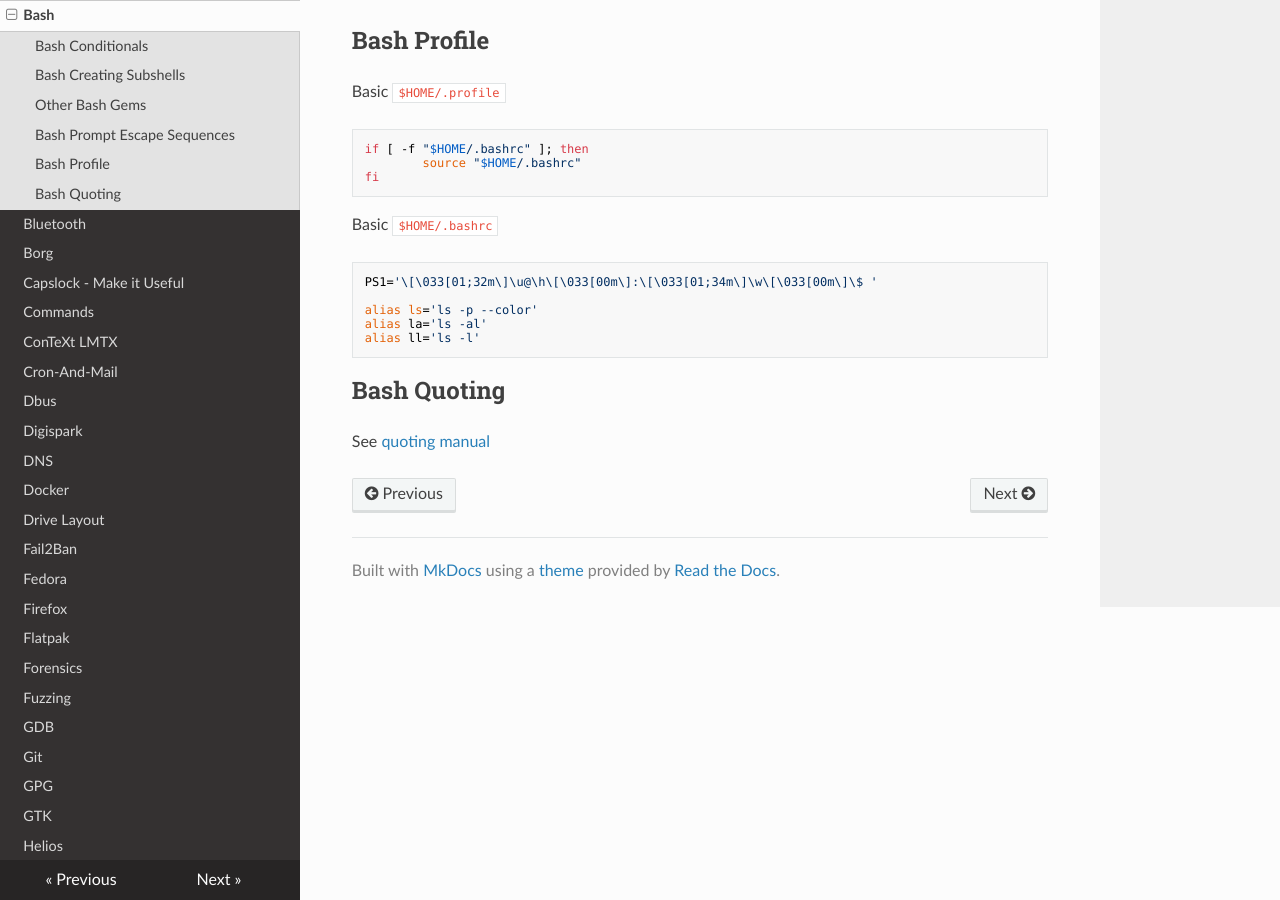
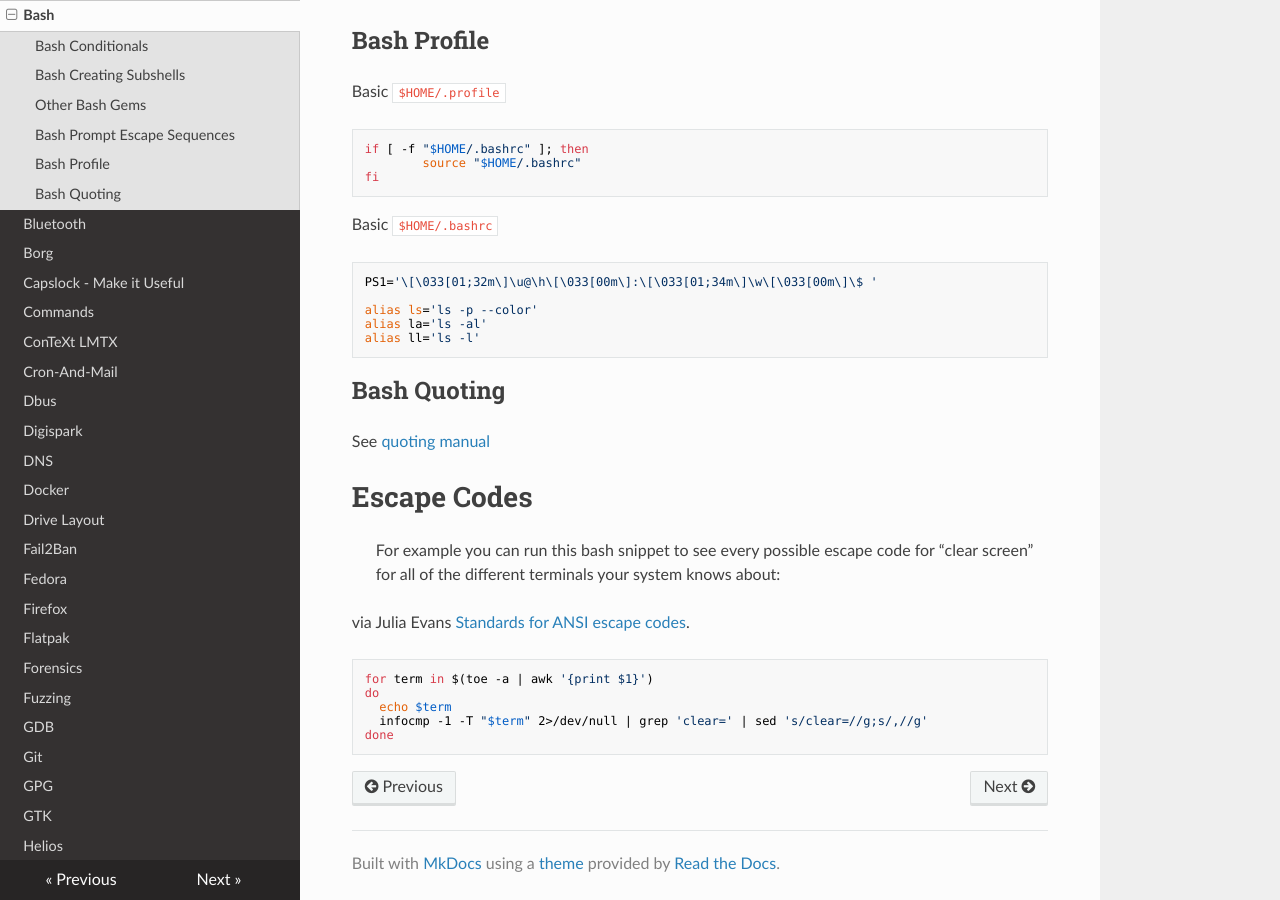
Before and after one commit to Maaxxs/wiki, an MkDocs documentation site: the page built from docs/bash.md, in a window 1280 px wide and 900 px high, scrolled down 3454 px. Built offline with MkDocs 1.6.1, drawn with Linux system fonts in a browser that asks for light colours; nearby versions of some CDN libraries.

Commit message:
bash: show escape codes

````diff
--- a/docs/bash.md
+++ b/docs/bash.md
@@ -149,3 +149,19 @@ alias ll='ls -l'
 
 See [quoting
 manual](https://www.gnu.org/software/bash/manual/html_node/Quoting.html)
+
+# Escape Codes
+
+> For example you can run this bash snippet to see every possible escape code
+> for “clear screen” for all of the different terminals your system knows
+> about:
+
+via Julia Evans [Standards for ANSI escape codes](Standards for ANSI escape codes).
+
+```sh
+for term in $(toe -a | awk '{print $1}')
+do
+  echo $term
+  infocmp -1 -T "$term" 2>/dev/null | grep 'clear=' | sed 's/clear=//g;s/,//g'
+done
+```
````
